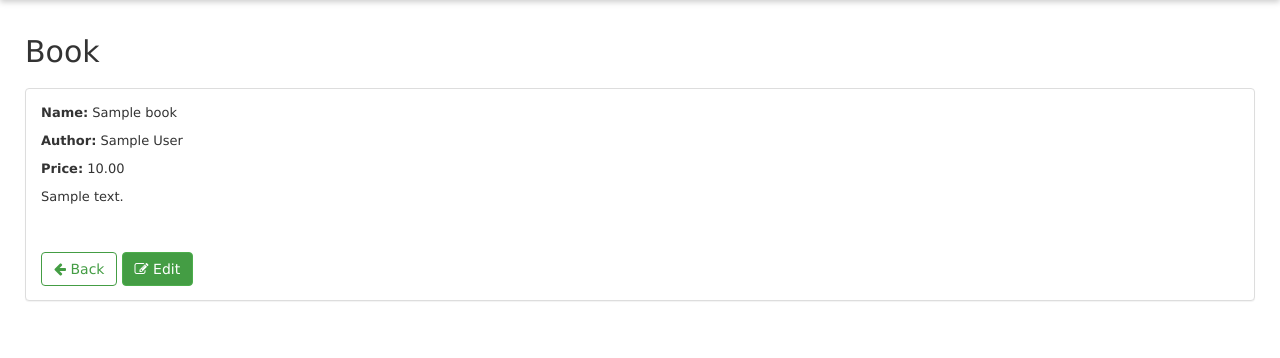
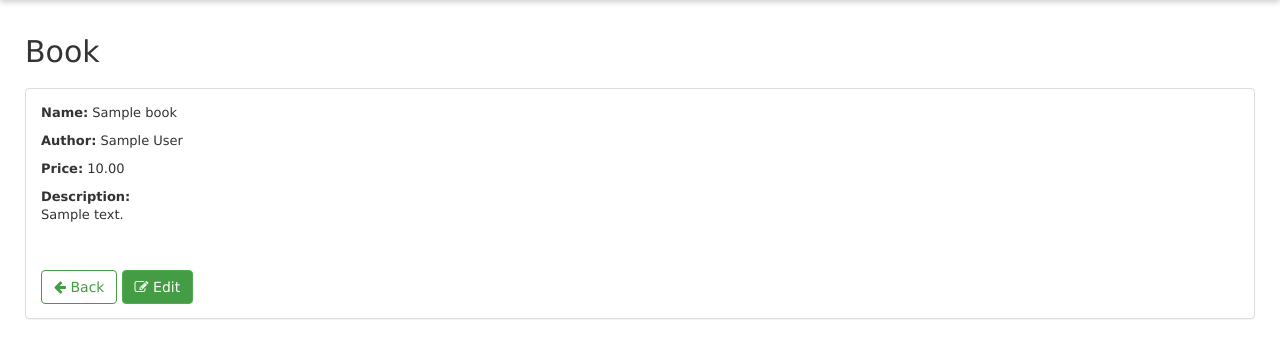
Before and after one commit to danilomeneghel/crud-python-django, a Django app: page /books/view/1 in a window 1280 px wide. Shown: the part 61-419 px from the top of the page. Run offline with Django 3.2, Linux system fonts and the light colour scheme; tables that the repository leaves empty hold one stand-in row (values such as "Sample post"); some libraries are stand-ins or nearby versions.

Commit message:
Update files

```diff
--- a/books/templates/book-detail.html
+++ b/books/templates/book-detail.html
@@ -7,7 +7,8 @@
 			<p><strong>Name:</strong> {{ book.name }}</p>
 			<p><strong>Author:</strong> {{ book.author }}</p>
 			<p><strong>Price:</strong> {{ book.price }}</p>
-			<p>{{ book.description }}</p>
+			<p><strong>Description:</strong><br>
+			{{ book.description }}</p>
 			<br><br>
 			<a href="/books" class="btn btn-outline-secondary"><i class="fa fa-arrow-left"></i> Back</a>
 			<a href="{% url 'update_book' book.id %}" class="btn btn-success"><i class="fa fa-edit"></i> Edit</a>
```
Also changed, not shown: 1 other file.
